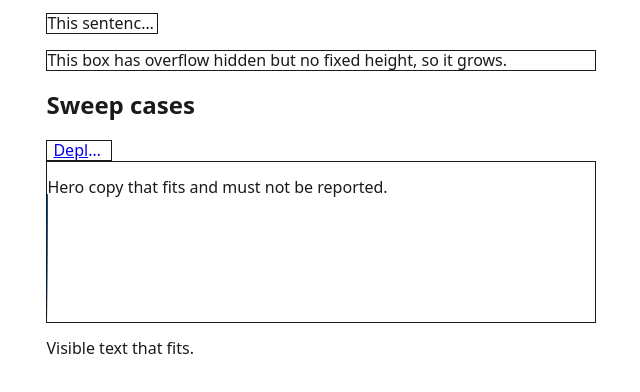
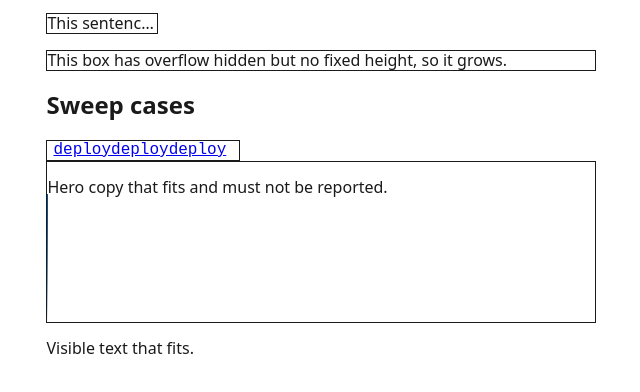
Before and after one commit to Mayor-s-Office-of-Innovation/ramp-check, a website: page fixtures/text-spacing-clipped.html in a window 1280 px wide. Shown: the part 144-536 px from the top of the page, without its empty margins (319-959 px from the left). Drawn offline with Linux system fonts and the light colour scheme.

Commit message:
monospace

```diff
--- a/fixtures/text-spacing-clipped.html
+++ b/fixtures/text-spacing-clipped.html
@@ -18,8 +18,12 @@
        anchor) wraps a truncating span; letter-spacing 0.12em pushes the
        span's scrollWidth past its clientWidth and the ellipsis fires —
        user-visible truncation ("Depl…", user-verified). */
-    .chip-link { display: block; max-width: 52px; border: 1px solid #1a1a1a; padding: 0 6px; }
-    .chip-span { display: block; max-width: 100%; overflow: hidden; text-overflow: ellipsis; white-space: nowrap; }
+    /* Seeded defect (nextjs "Deploy" chip class): a fixed-width chip whose
+       monospace text fits before the change and overflows after letter
+       spacing is raised — sized with a wide margin so font-metric variance
+       across platforms (CI Linux vs dev macOS) cannot flip the verdict. */
+    .chip-link { display: block; max-width: 180px; border: 1px solid #1a1a1a; padding: 0 6px; }
+    .chip-span { display: block; max-width: 100%; overflow: hidden; text-overflow: ellipsis; white-space: nowrap; font-family: monospace; font-size: 16px; }
     /* Not a defect (nextjs hero class): a fixed-height wrapper whose ONLY
        overflow is aria-hidden decoration; no text node crosses the boundary. */
     .deco-hero { height: 6em; overflow: hidden; position: relative; border: 1px solid #1a1a1a; padding-bottom: 4rem; }
@@ -38,7 +42,7 @@
     <div class="fluid" id="fluid">This box has overflow hidden but no fixed height, so it grows.</div>
 
     <h2>Sweep cases</h2>
-    <div class="chip" id="chip"><a href="#deploy" class="chip-link"><span class="chip-span" id="chip-span">Deploy</span></a></div>
+    <div class="chip" id="chip"><a href="#deploy" class="chip-link"><span class="chip-span" id="chip-span">deploydeploydeploy</span></a></div>
     <div class="deco-hero" id="deco-hero">
       <p>Hero copy that fits and must not be reported.</p>
       <div class="deco-line" aria-hidden="true" id="deco-line-1"></div>
```
Also changed, not shown: test/text-spacing.spec.js (+3 -3 lines).
